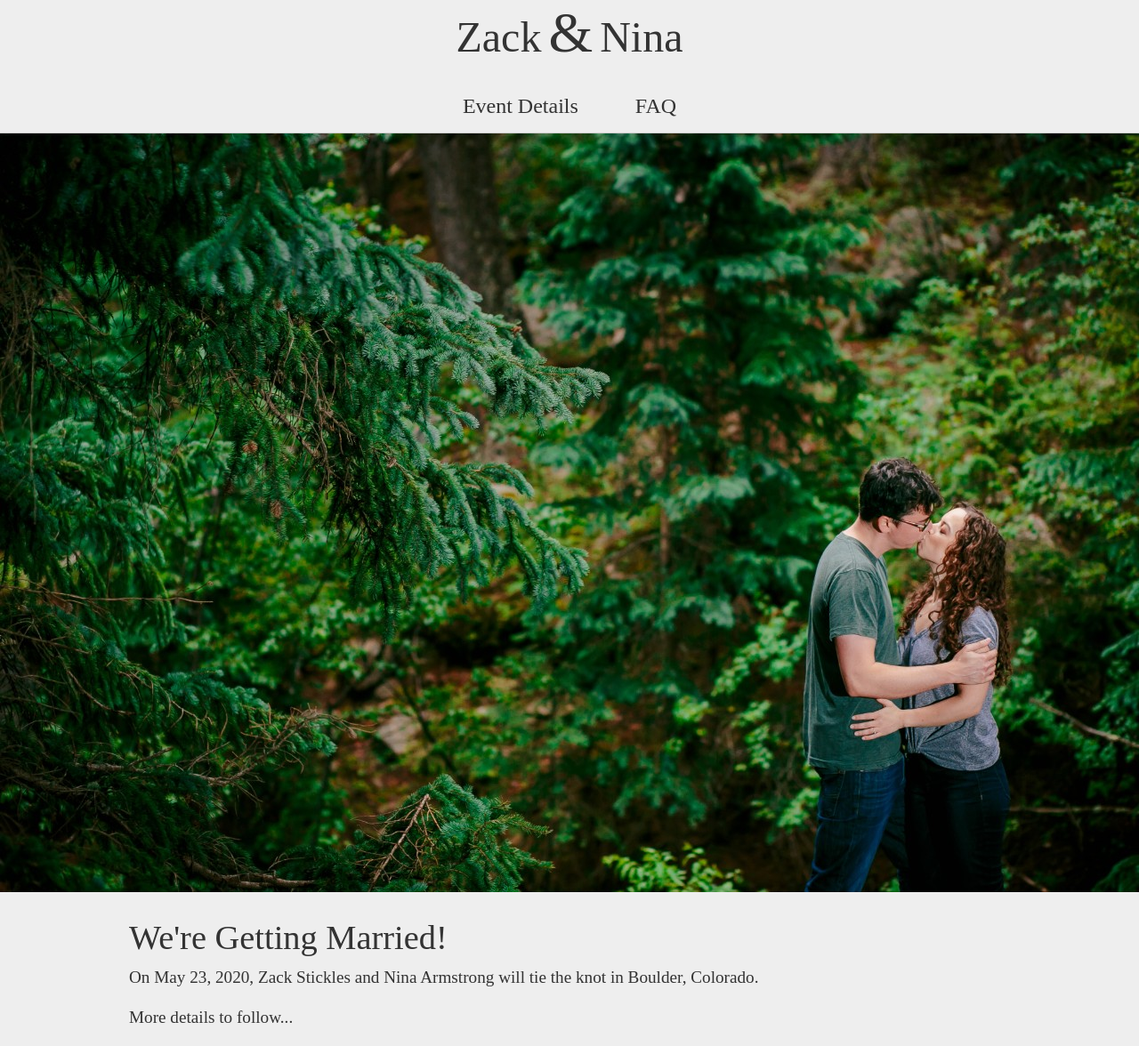
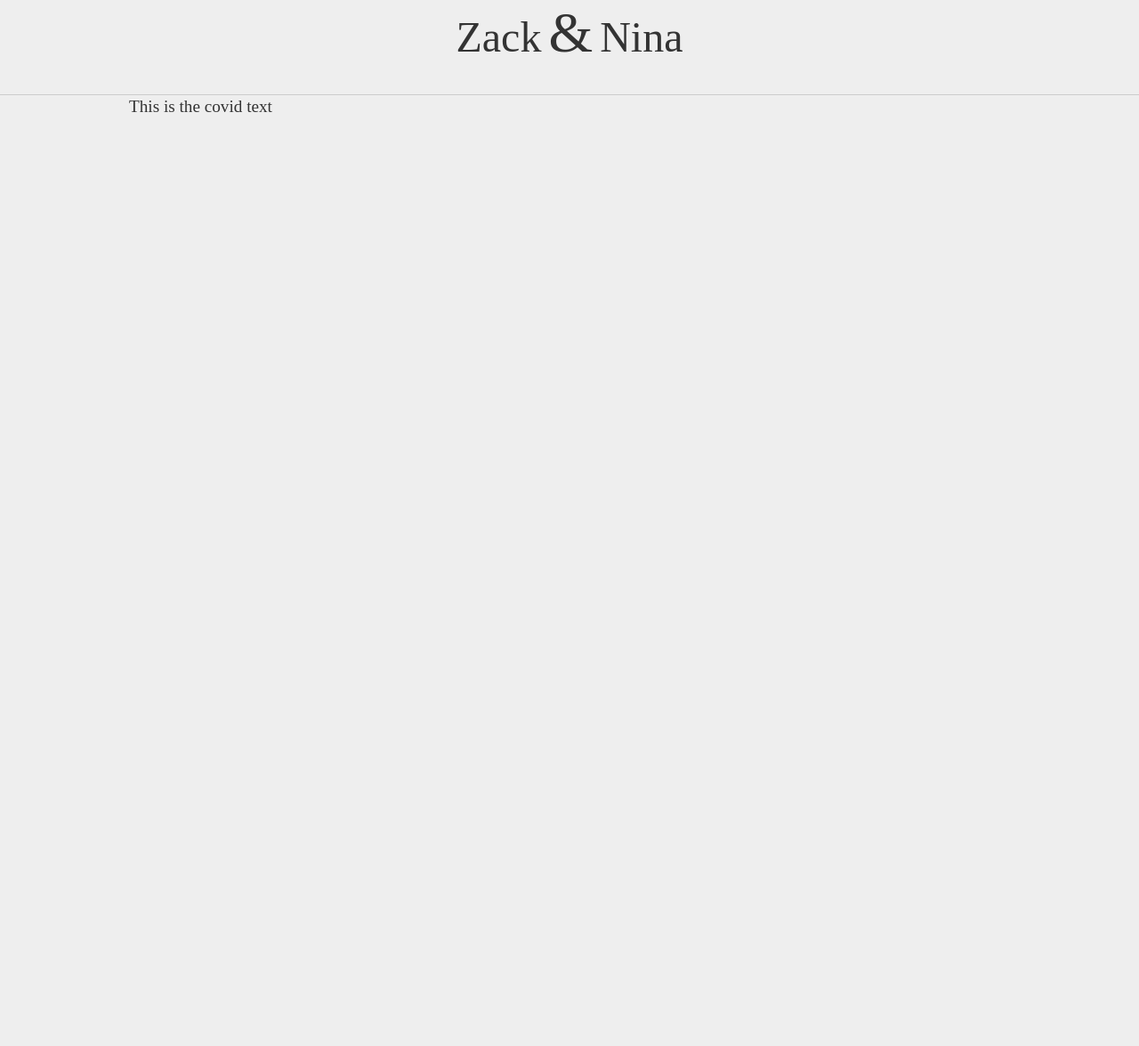
Before and after one commit to zstix/wedding-website, a Next.js app: page / in a window 1280 px wide. Shown: the whole page at 89% size. After the commit the page ends 800 px from the top, so only its background shows below. Built offline with nearby package versions, Linux system fonts and the light colour scheme; a web font is replaced by a local one.

Commit message:
File structure

```diff
--- /dev/null
+++ b/components/Carona/Carona.tsx
@@ -0,0 +1,7 @@
+import * as React from 'react';
+
+const Carona = () => (
+  <div>This is the covid text</div>
+);
+
+export default Carona;
--- /dev/null
+++ b/components/Carona/index.ts
@@ -0,0 +1,3 @@
+import "./Carona.scss";
+
+export { default } from "./Carona";
--- a/components/Image/Image.tsx
+++ b/components/Image/Image.tsx
@@ -6,6 +6,7 @@ interface ImageProps {
   className?: string;
   position?: "full" | "center" | "left" | "right";
 }
+
 const Image: React.FC<ImageProps> = ({
   src,
   position = "center",
--- a/components/Page/Page.tsx
+++ b/components/Page/Page.tsx
@@ -14,10 +14,10 @@ interface PageProps {
 const pages: Link[] = [
   { title: "Story", path: "/story" },
   { title: "Photos", path: "/photos" },
-  { title: "Event Details", path: "/event-details", enabled: true },
+  { title: "Event Details", path: "/event-details" },
   { title: "RSVP", path: "/rsvp" },
   { title: "What to Do", path: "/what-to-do" },
-  { title: "FAQ", path: "/faq", enabled: true }
+  { title: "FAQ", path: "/faq" }
 ];
 
 class Page extends React.Component<PageProps> {
--- a/pages/index.tsx
+++ b/pages/index.tsx
@@ -2,18 +2,12 @@ import * as React from "react";
 
 import Page from "../components/Page";
 import Container from "../components/Container";
-import Image from "../components/Image";
+import Carona from '../components/Carona';
 
 const HomePage: React.FC = () => (
   <Page>
-    <Image position="full" src="/images/kissing.jpg" />
-    <Container className="zn-page">
-      <h1>We're Getting Married!</h1>
-      <p>
-        On May 23, 2020, Zack Stickles and Nina Armstrong will tie the knot in
-        Boulder, Colorado.
-      </p>
-      <p>More details to follow...</p>
+    <Container>
+      <Carona />
     </Container>
   </Page>
 );
```
Also changed, not shown: components/Carona/Carona.scss (added).
